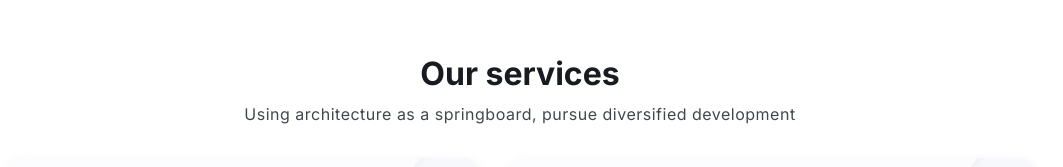
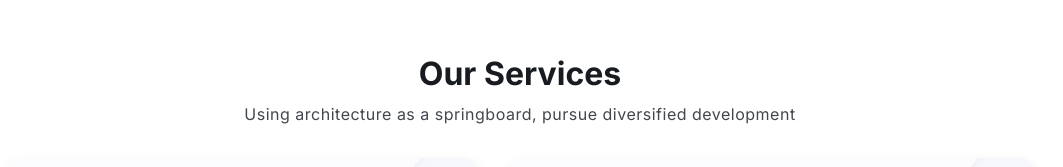
Before and after one commit to CamuStudio/CamuServer, a React (Vite) app in the folder camu/: page / in a window 1280 px wide. Shown: the part 866-1033 px from the top of the page, without its empty margins (120-1183 px from the left). Built offline with nearby package versions, Linux system fonts and the light colour scheme.

Commit message:
Extracted SectionTitle component

```diff
--- a/camu/src/App.jsx
+++ b/camu/src/App.jsx
@@ -7,8 +7,8 @@ function App() {
 
   return (
       <div className="wrapper">
+          <NavBar/>
           <div className='app'>
-              <NavBar/>
               <Hero/>
           </div>
           <div className='background'>
@@ -34,12 +34,15 @@ function App() {
                                          result="hardAlpha"/>
                           <feOffset dy="11"/>
                           <feGaussianBlur stdDeviation="8.55"/>
-                          <feColorMatrix type="matrix" values="0 0 0 0 0 0 0 0 0 0.319743 0 0 0 0 0.5 0 0 0 0.08 0"/>
+                          <feColorMatrix type="matrix"
+                                         values="0 0 0 0 0 0 0 0 0 0.319743 0 0 0 0 0.5 0 0 0 0.08 0"/>
                           <feBlend mode="normal" in2="effect1_dropShadow_840_10750"
                                    result="effect2_dropShadow_840_10750"/>
-                          <feBlend mode="normal" in="SourceGraphic" in2="effect2_dropShadow_840_10750" result="shape"/>
+                          <feBlend mode="normal" in="SourceGraphic" in2="effect2_dropShadow_840_10750"
+                                   result="shape"/>
                       </filter>
-                      <linearGradient id="paint0_linear_840_10750" x1="-1116.5" y1="856.504" x2="-331.6" y2="-826.601"
+                      <linearGradient id="paint0_linear_840_10750" x1="-1116.5" y1="856.504" x2="-331.6"
+                                      y2="-826.601"
                                       gradientUnits="userSpaceOnUse">
                           <stop offset="0.270115" stopColor="#FAF5E9"/>
                           <stop offset="0.75517" stopColor="#DFECFA"/>
--- /dev/null
+++ b/camu/src/components/SectionTitle.jsx
@@ -0,0 +1,11 @@
+import styles from "./SectionTitle.module.css";
+
+
+export default function SectionTitle({title, subtitle}) {
+    return (
+        <section className={styles.titleContainer}>
+            <h3 className={styles.title}>{title}</h3>
+            <p className={styles.subtitle}>{subtitle}</p>
+        </section>
+    )
+}
--- /dev/null
+++ b/camu/src/components/SectionTitle.module.css
@@ -0,0 +1,24 @@
+.titleContainer {
+    display: flex;
+    flex-direction: column;
+    gap: 0.5em;
+    align-items: center;
+    color: var(--M3-sys-light-on-surface, #181C20);
+    text-align: center;
+}
+
+.title {
+    color: var(--M3-sys-light-on-surface, #181C20);
+    text-align: center;
+    font-size: 2em;
+    font-weight: 700;
+    line-height: 40px; /* 125% */
+    padding: 0;
+}
+
+.subtitle {
+    color: var(--M3-sys-light-on-surface-variant);
+    text-align: center;
+    line-height: 24px; /* 150% */
+    letter-spacing: 0.5px;
+}
--- a/camu/src/pages/Service.jsx
+++ b/camu/src/pages/Service.jsx
@@ -1,14 +1,12 @@
 import styles from './Service.module.css';
 import Card from "../components/Card.jsx";
 import Button from "../components/Button.jsx";
+import SectionTitle from "../components/SectionTitle.jsx";
 
 export default function Service() {
     return (
         <div className={styles.container}>
-            <section className={styles.titleContainer}>
-                <h3 className={styles.title}>Our services</h3>
-                <p className={styles.subtitle}>Using architecture as a springboard, pursue diversified development</p>
-            </section>
+            <SectionTitle title='Our Services' subtitle='Using architecture as a springboard, pursue diversified development'/>
             <section className={styles.cardsContainer}>
                 <section className={styles.upperContainer}>
                     <div className={styles.evaluationCardContainer}>
--- a/camu/src/pages/Service.module.css
+++ b/camu/src/pages/Service.module.css
@@ -7,24 +7,6 @@
     padding-top: var(--Section-Padding-Large);
     padding-bottom: var(--Section-Padding-Large);
     gap: var(--Size-Space---320, 32px);
-}
-
-.titleContainer {
-    display: flex;
-    flex-direction: column;
-    gap: 0.5em;
-    align-items: center;
-    color: var(--M3-sys-light-on-surface, #181C20);
-    text-align: center;
-}
-
-.title {
-    color: var(--M3-sys-light-on-surface, #181C20);
-    text-align: center;
-    font-size: 2em;
-    font-weight: 700;
-    line-height: 40px; /* 125% */
-    padding: 0;
 }
 
 .subtitle {
```
